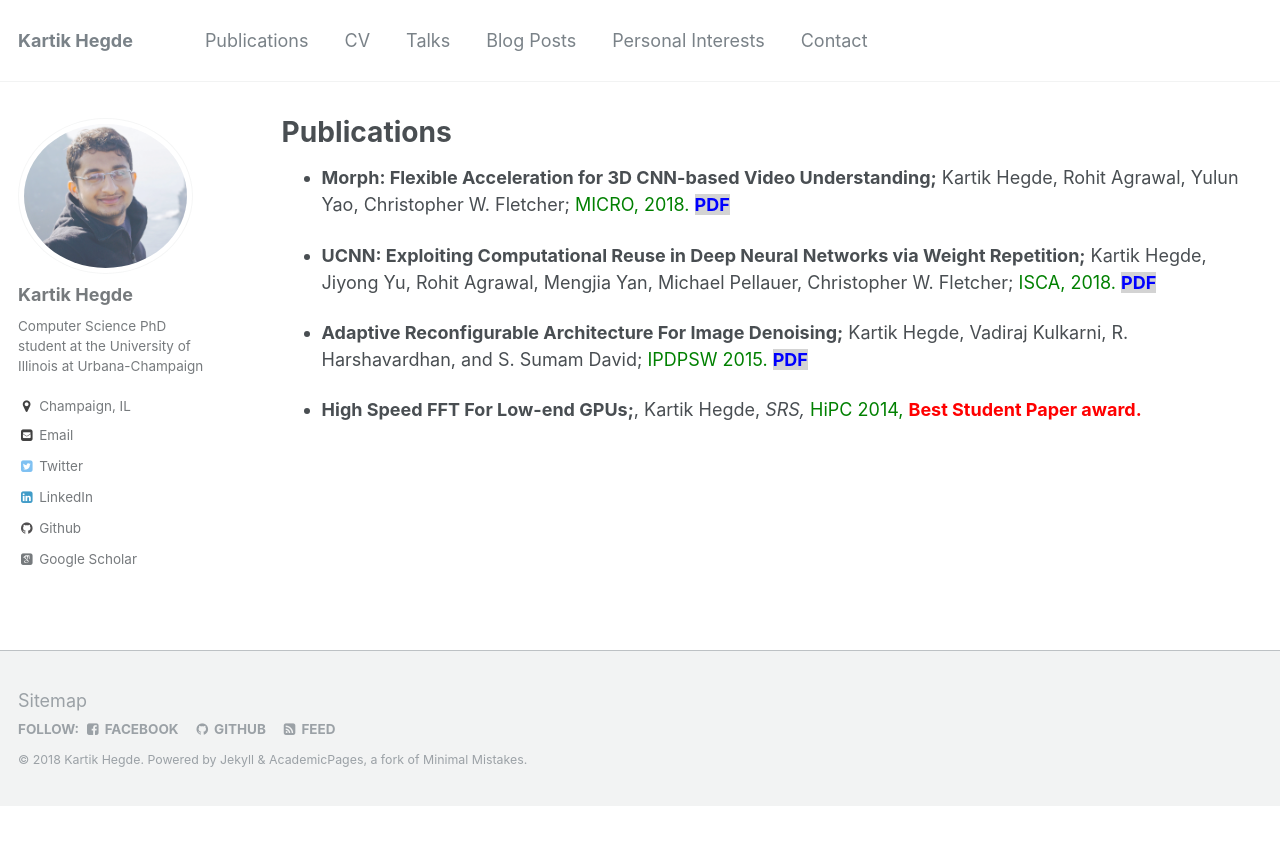
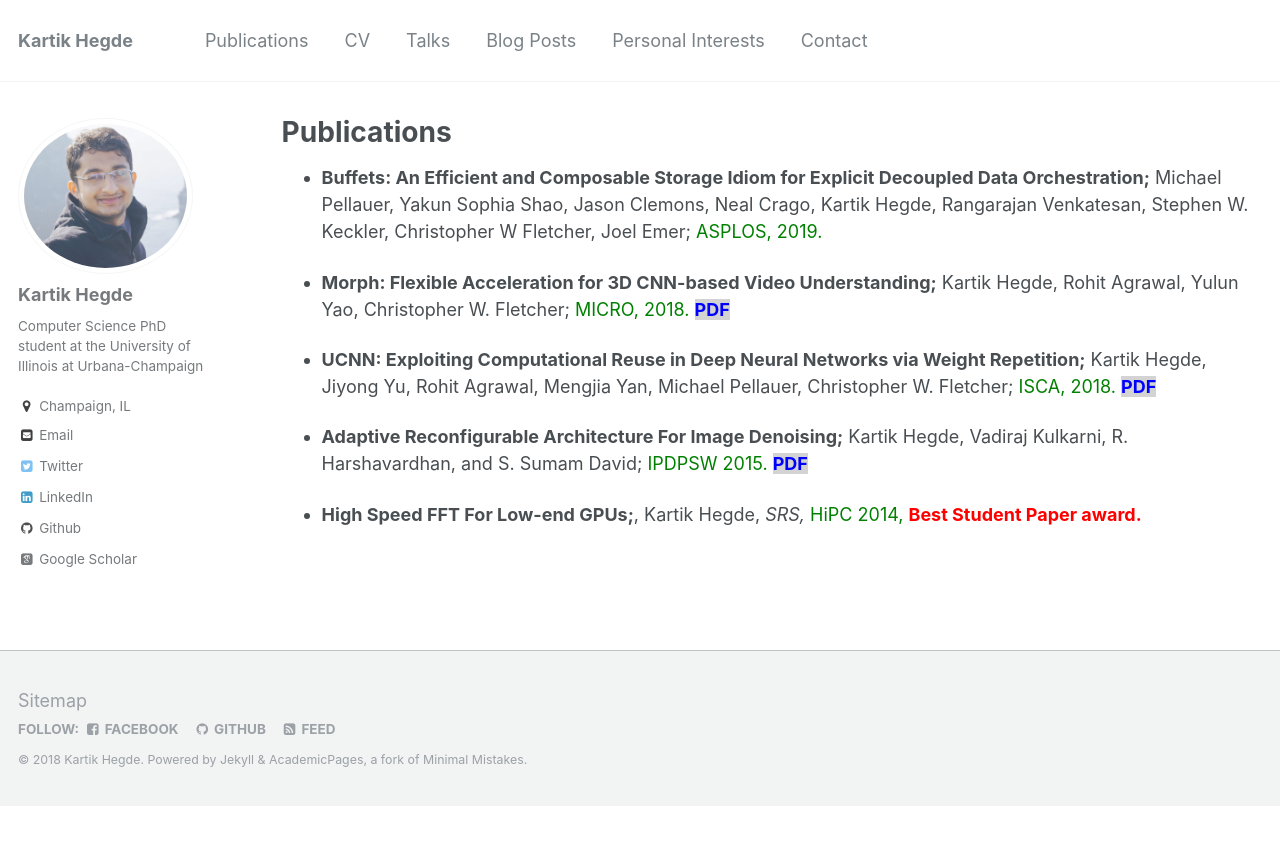
Before and after one commit to kartik-hegde/kartik-hegde.github.io, a Jekyll site: the page built from _pages/publications.md, in a window 1280 px wide. Shown: the top 845 px of the page. Built offline with Jekyll 4.4.1, drawn with Linux system fonts in a browser that asks for light colours; some web fonts are replaced.

Commit message:
Update publications.md

```diff
--- a/_pages/publications.md
+++ b/_pages/publications.md
@@ -4,6 +4,8 @@ title: "Publications"
 permalink: /publications/
 author_profile: true
 ---
+
+- **Buffets: An Efficient and Composable Storage Idiom for Explicit Decoupled Data Orchestration;** Michael Pellauer, Yakun Sophia Shao, Jason Clemons, Neal Crago, Kartik Hegde, Rangarajan Venkatesan, Stephen W. Keckler, Christopher W Fletcher, Joel Emer; <span style="color:green"> ASPLOS, 2019. </span>
 
 - **Morph: Flexible Acceleration for 3D CNN-based Video Understanding;** Kartik Hegde, Rohit Agrawal, Yulun Yao, Christopher W. Fletcher; <span style="color:green"> MICRO, 2018. </span> <span style="color:blue;background:lightgray"> **[PDF](https://www.kartikhegde.net/files/Morph_final_CR.pdf){:target="_blank"}** </span>
 
```
